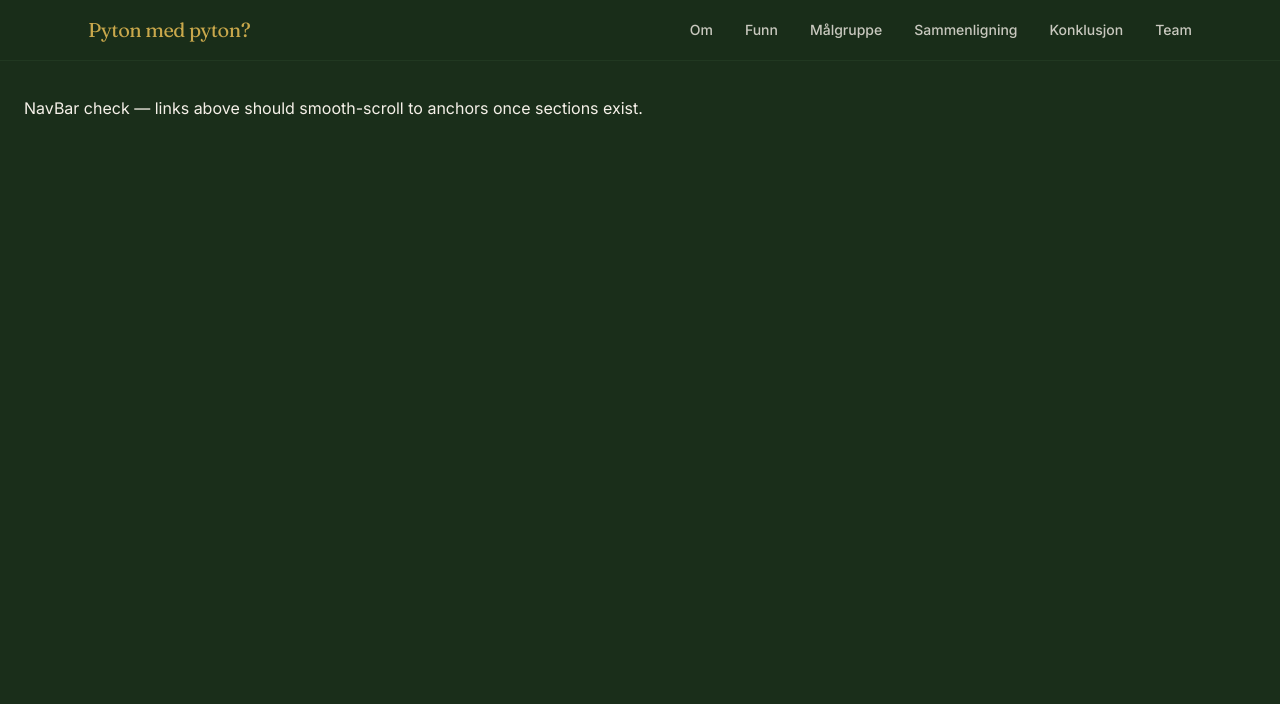
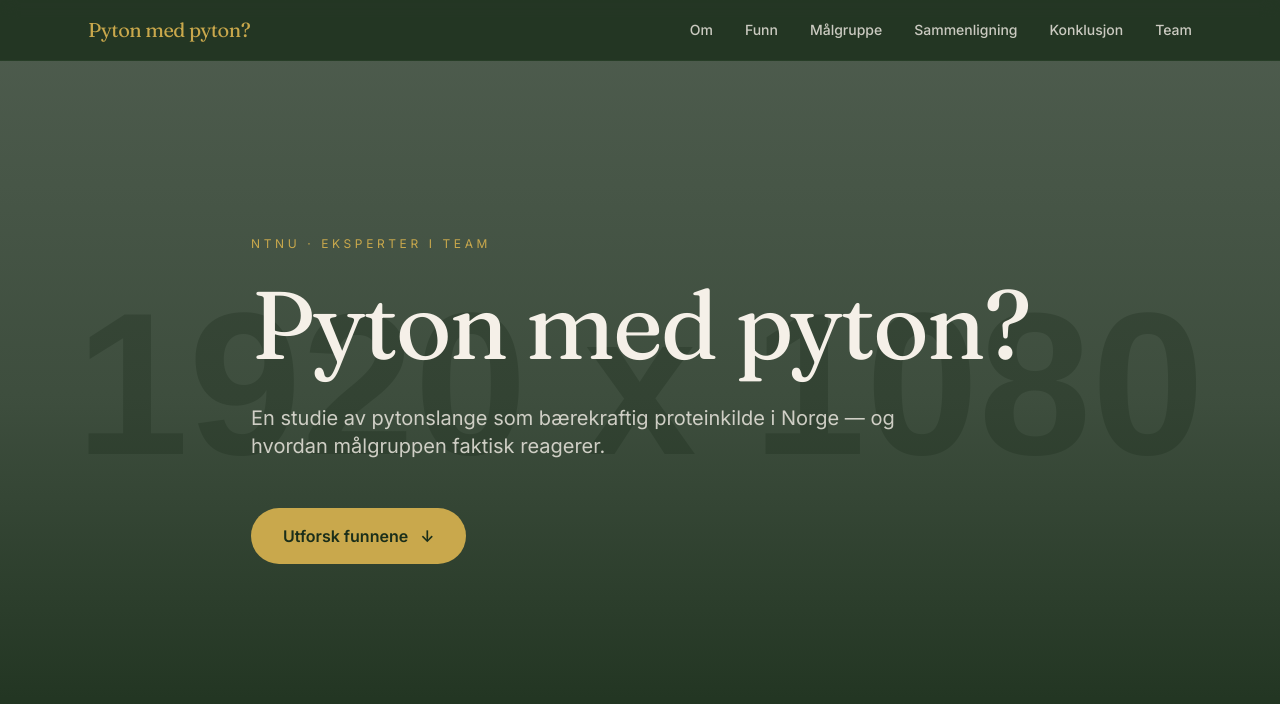
Before and after one commit to kennethsolvoll/EiT_Pyton, a Vue app: page / in a window 1280 px wide. Shown: the top 704 px of the page. Built offline with nearby package versions, Linux system fonts and the light colour scheme.

Commit message:
feat: add HeroSection with entrance animation and CTA

```diff
--- a/src/App.vue
+++ b/src/App.vue
@@ -1,11 +1,11 @@
 <script setup lang="ts">
 import NavBar from './components/NavBar.vue'
+import HeroSection from './components/HeroSection.vue'
 </script>
 
 <template>
   <NavBar />
-  <main class="pt-24 px-6">
-    <p>NavBar check — links above should smooth-scroll to anchors once sections exist.</p>
-    <div style="height: 200vh" />
+  <main>
+    <HeroSection />
   </main>
 </template>
--- /dev/null
+++ b/src/components/HeroSection.vue
@@ -0,0 +1,40 @@
+<script setup lang="ts">
+import { heroEntrance } from '../composables/useReveal'
+</script>
+
+<template>
+  <section
+    id="hero"
+    class="relative min-h-screen flex items-center overflow-hidden"
+  >
+    <div
+      class="absolute inset-0 bg-cover bg-center"
+      style="background-image: url('https://placehold.co/1920x1080/1a2e1a/0d170d?text=+');"
+      aria-hidden="true"
+    />
+    <div
+      class="absolute inset-0 bg-gradient-to-b from-night-forest/70 via-night-forest/80 to-night-forest"
+      aria-hidden="true"
+    />
+
+    <div class="relative max-w-content mx-auto px-6 py-32" v-motion="heroEntrance()">
+      <p class="text-gold uppercase tracking-[0.3em] text-xs mb-6 font-sans">
+        NTNU · Eksperter i Team
+      </p>
+      <h1 class="font-serif text-5xl md:text-7xl lg:text-8xl leading-[1.05] tracking-tight mb-8">
+        Pyton med pyton?
+      </h1>
+      <p class="font-sans text-lg md:text-xl text-parchment/80 max-w-2xl mb-12 leading-relaxed">
+        En studie av pytonslange som bærekraftig proteinkilde i Norge — og hvordan
+        målgruppen faktisk reagerer.
+      </p>
+      <a
+        href="#funn"
+        class="inline-flex items-center gap-3 bg-gold text-night-forest font-sans font-semibold px-8 py-4 rounded-full hover:bg-gold/90 transition-colors"
+      >
+        Utforsk funnene
+        <span aria-hidden="true">↓</span>
+      </a>
+    </div>
+  </section>
+</template>
```
